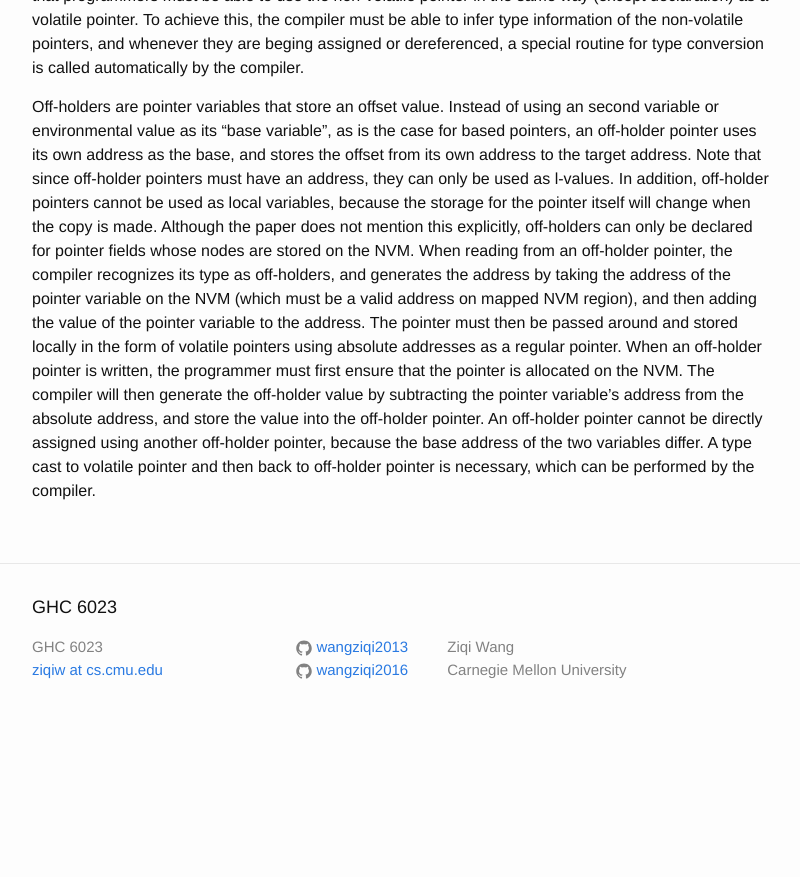
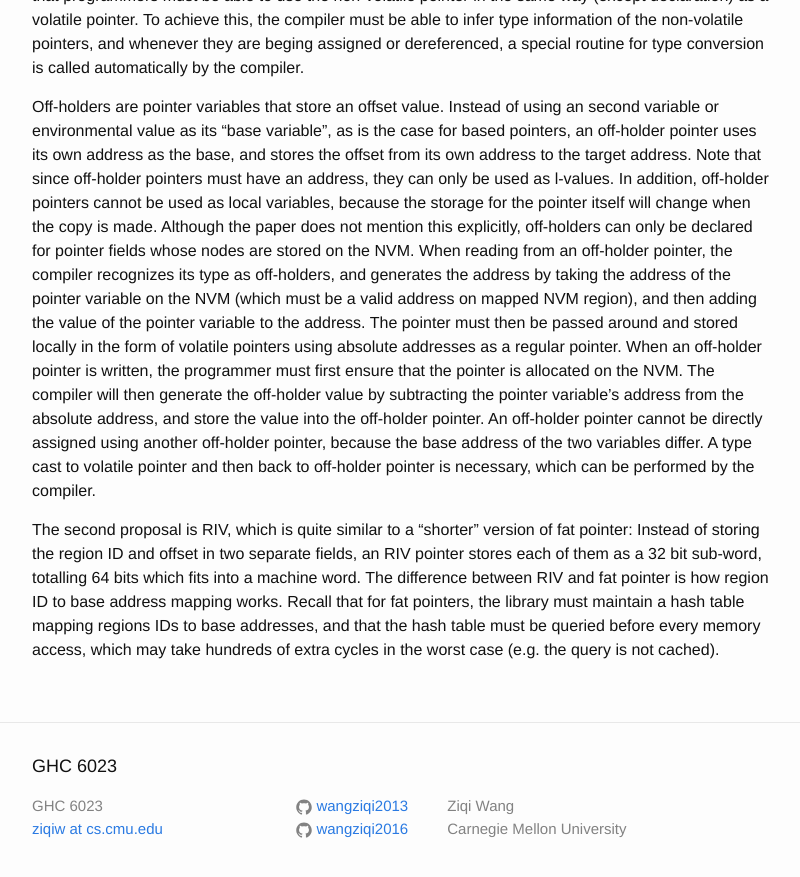
Before and after one commit to wangziqi2013/wangziqi2013.github.io, a Jekyll site: the page built from _posts/2019-03-18-efficient-support-of-pos-indep-on-nvm.markdown, in a window 1280 px wide and 900 px high, scrolled down 1921 px. Shown: the top 877 px of the window, without its empty margins (238-1038 px from the left). Built offline with Jekyll 4.4.1, drawn with Linux system fonts in a browser that asks for light colours; before the commit the page ends 2662 px from its top, so only the background shows below that.

Commit message:
Working on RIV

```diff
--- a/_posts/2019-03-18-efficient-support-of-pos-indep-on-nvm.markdown
+++ b/_posts/2019-03-18-efficient-support-of-pos-indep-on-nvm.markdown
@@ -82,3 +82,9 @@ on the NVM. The compiler will then generate the off-holder value by subtracting
 absolute address, and store the value into the off-holder pointer. An off-holder pointer cannot be directly assigned using
 another off-holder pointer, because the base address of the two variables differ. A type cast to volatile pointer and then
 back to off-holder pointer is necessary, which can be performed by the compiler.
+
+The second proposal is RIV, which is quite similar to a "shorter" version of fat pointer: Instead of storing the region ID
+and offset in two separate fields, an RIV pointer stores each of them as a 32 bit sub-word, totalling 64 bits which fits into
+a machine word. The difference between RIV and fat pointer is how region ID to base address mapping works. Recall that for
+fat pointers, the library must maintain a hash table mapping regions IDs to base addresses, and that the hash table must be
+queried before every memory access, which may take hundreds of extra cycles in the worst case (e.g. the query is not cached).
```
